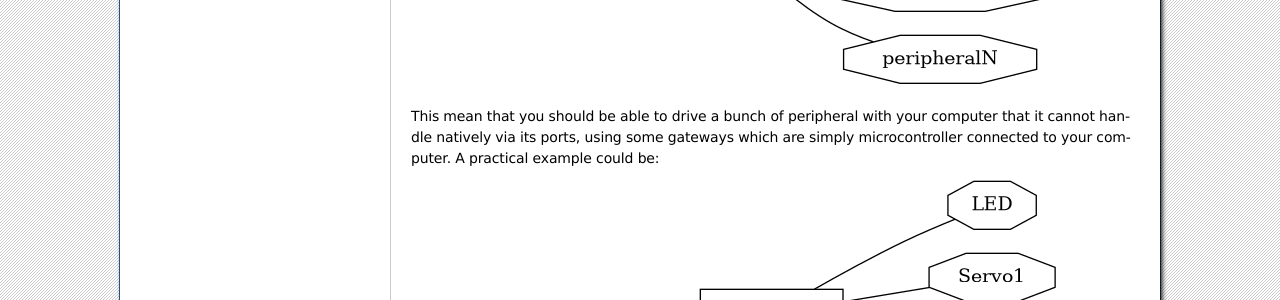
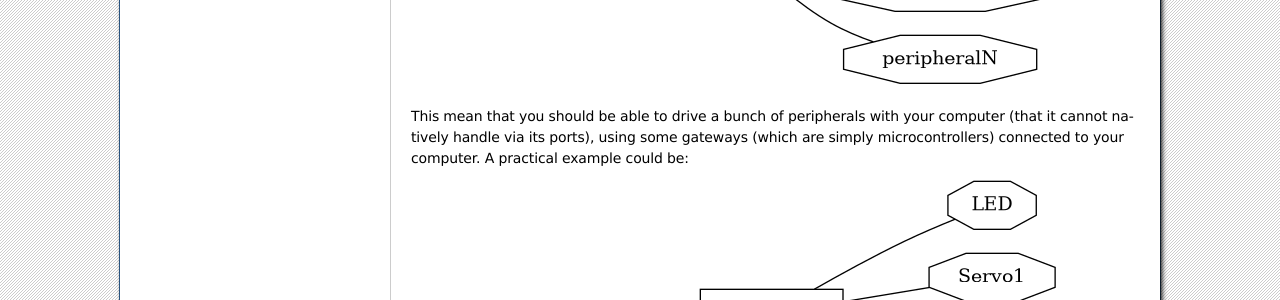
Before and after one commit to ProxyOS/documentation, a Sphinx documentation site: the page built from source/goals.rst, in a window 1280 px wide. Shown: the part 613-913 px from the top of the page. Built offline with Sphinx 7.4.7, drawn with Linux system fonts in a browser that asks for light colours.

Commit message:
goals: fix typo

```diff
--- a/source/goals.rst
+++ b/source/goals.rst
@@ -45,8 +45,8 @@ to :important:`control embedded peripherals from a master computer`.
     gn -- { px pn_1 pn }
   }
 
-This mean that you should be able to drive a bunch of peripheral with your computer that it
-cannot handle natively via its ports, using some gateways which are simply microcontroller connected
+This mean that you should be able to drive a bunch of peripherals with your computer (that it
+cannot natively handle via its ports), using some gateways (which are simply microcontrollers) connected
 to your computer. A practical example could be:
 
 .. graphviz::
```
